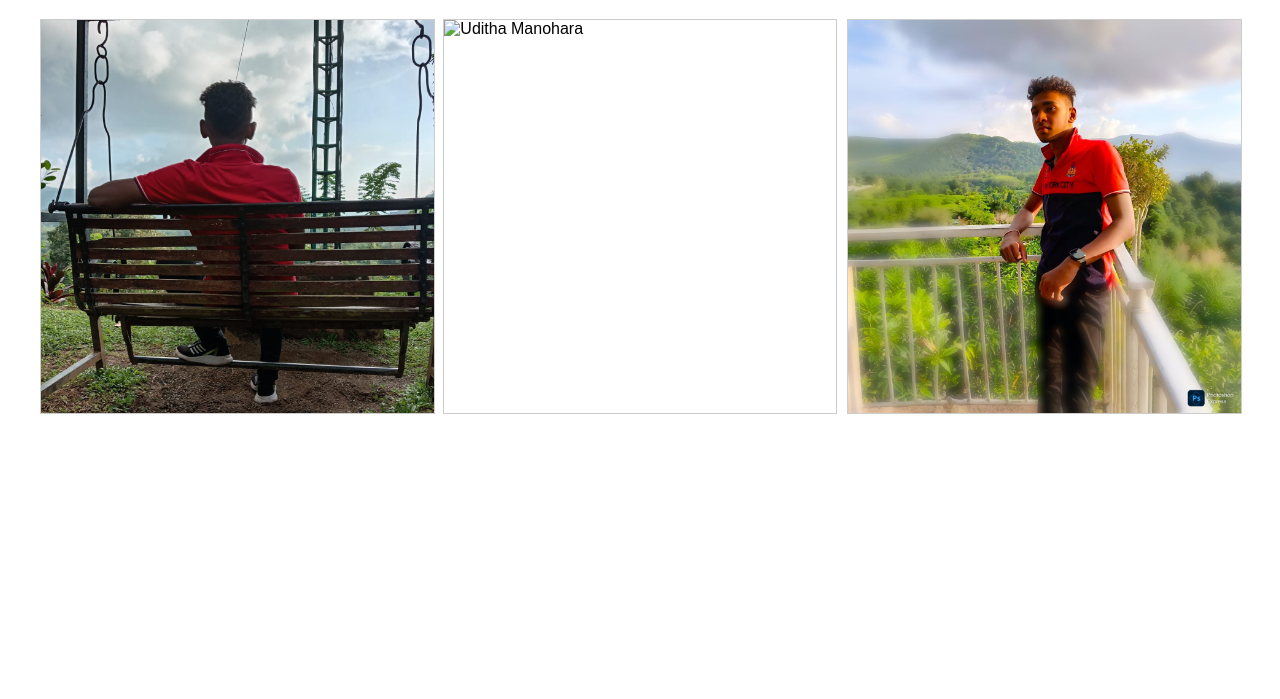
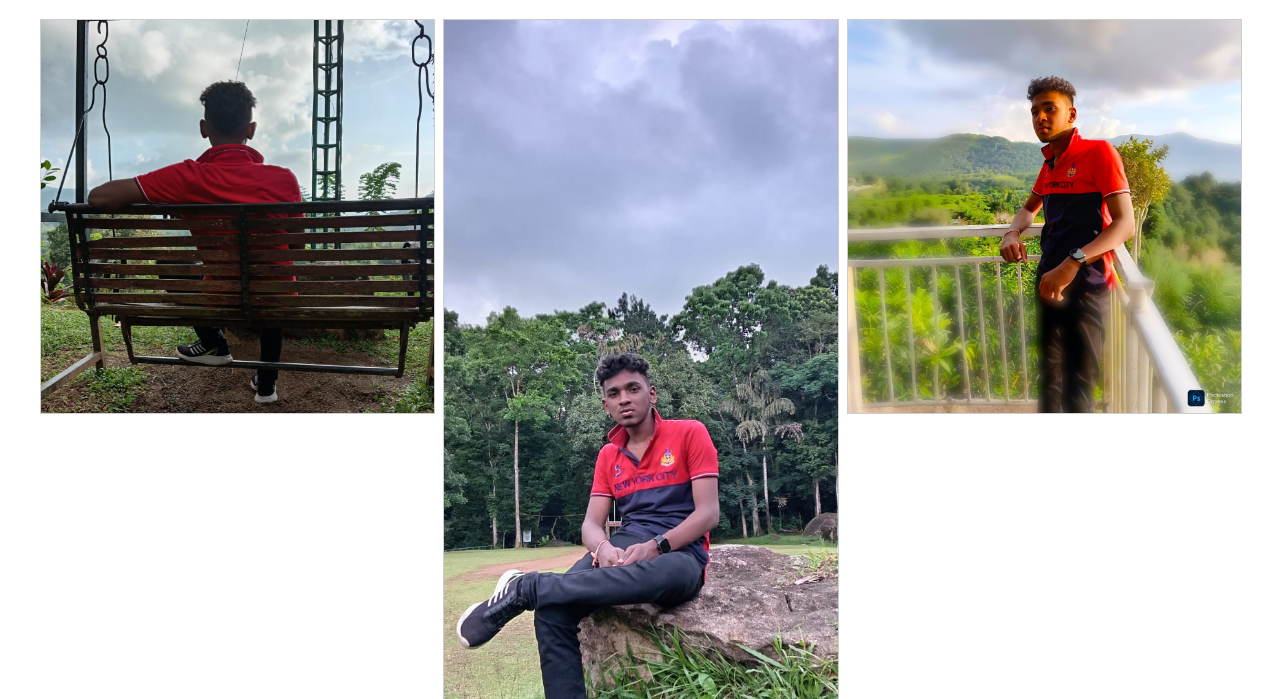
Before and after one commit to uditha-manohara/uditha-manohara.github.io, a plain HTML site: page images.html in a window 1280 px wide. Shown: the part 101-800 px from the top of the page. Drawn offline with Linux system fonts and the light colour scheme.

Commit message:
Update images.html

```diff
--- a/images.html
+++ b/images.html
@@ -26,7 +26,7 @@
   <h1>Image Gallery for SEO</h1>
   <div class="gallery">
     <img src="/assets/images/Uditha-Manohara-Undergraduate-Engineer.jpeg" alt="Uditha Manohara - Undergraduate Software Engineer">
-    <img src="/assets/images/Uditha-Manohara-Engineer.jpegg" alt="Uditha Manohara">
+    <img src="/assets/images/Uditha-Manohara-Engineer.jpeg" alt="Uditha Manohara">
     <img src="/assets/images/Uditha-Manohara-Software-Engineer.jpeg" alt="Uditha Manohara - Software Engineer">
     <!-- Add all image paths here -->
   </div>
```
